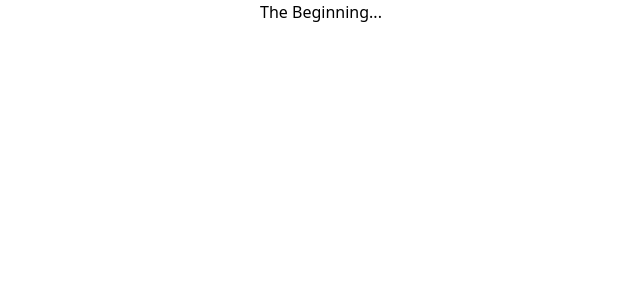
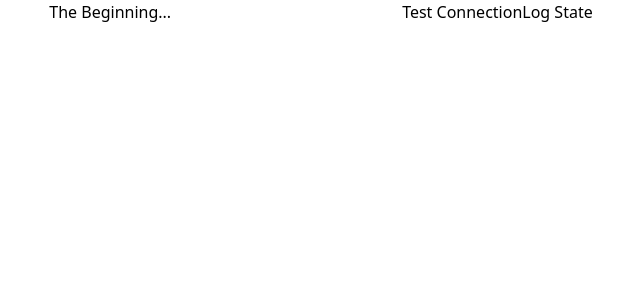
Before and after one commit to BButner/fence, a Next.js app in the folder frontend/: page / in a window 1280 px wide. Shown: the top 300 px of the page, without its empty margins (319-959 px from the left). Built offline with nearby package versions, Linux system fonts and the light colour scheme.

Commit message:
Very basic connection testing

```diff
--- /dev/null
+++ b/frontend/lib/tauri.ts
@@ -0,0 +1,32 @@
+import { EventCallback, UnlistenFn } from "@tauri-apps/api/event"
+import type { InvokeArgs } from "@tauri-apps/api/tauri"
+
+const isNode = (): boolean =>
+  Object.prototype.toString.call(typeof process !== "undefined" ? process : 0) ===
+  "[object process]"
+
+export async function invoke<T>(
+  cmd: string,
+  args?: InvokeArgs | undefined,
+): Promise<T> {
+  if (isNode()) {
+    // This shouldn't ever happen when React fully loads
+    return Promise.resolve(undefined as unknown as T)
+  }
+  const tauriAppsApi = await import("@tauri-apps/api")
+  const tauriInvoke = tauriAppsApi.invoke
+  return tauriInvoke(cmd, args)
+}
+
+export async function listen(
+  event: string,
+  callback: EventCallback<unknown>,
+): Promise<UnlistenFn | void> {
+  if (isNode()) {
+    // This shouldn't ever happen when React fully loads
+    return Promise.resolve()
+  }
+  const tauriAppsApi = await import("@tauri-apps/api/event")
+  const tauriListen = tauriAppsApi.listen
+  return tauriListen(event, callback)
+}
--- a/frontend/pages/index.tsx
+++ b/frontend/pages/index.tsx
@@ -1,7 +1,29 @@
+import { useEffect, useState } from "react"
+
+import { invoke } from "@/lib/tauri"
+
 export default function Home() {
+  const [hostname, setHostname] = useState("")
+
+  const logState = async () => {
+    console.log("getting state...")
+    await invoke("get_state").then((res) => console.log(res))
+  }
+
+  const testConnection = async () => {
+    await invoke("connect_grpc", { hostname }).then((res) => console.log(res))
+  }
+
   return (
     <div className="flex items-center justify-center">
       <p>The Beginning...</p>
+      <input
+        type="text"
+        value={hostname}
+        onChange={(e) => setHostname(e.currentTarget.value)}
+      />
+      <button onClick={() => void testConnection()}>Test Connection</button>
+      <button onClick={() => void logState()}>Log State</button>
     </div>
   )
 }
```
